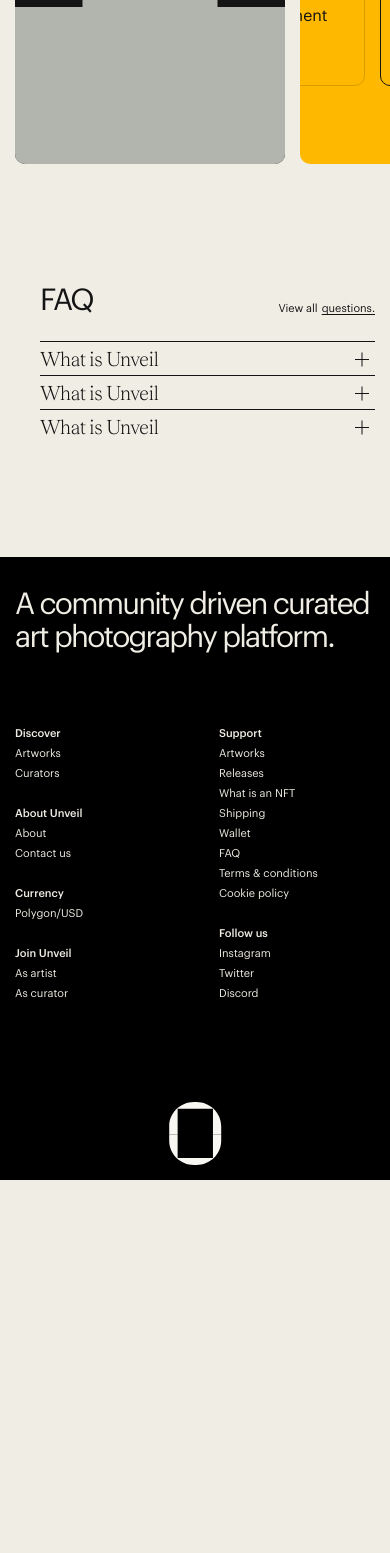
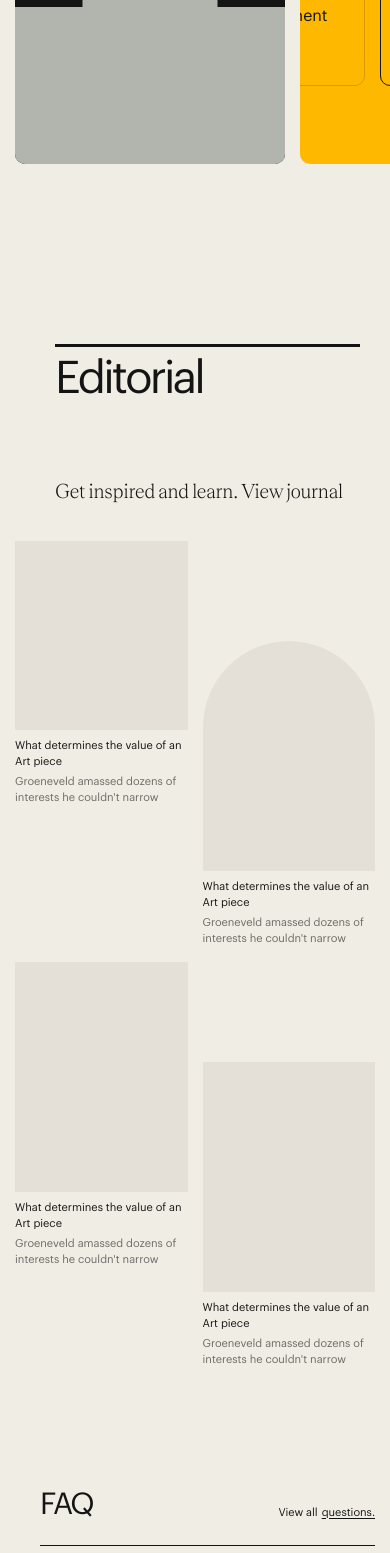
Before and after one commit to Unveil-art/unveil-marketplace, a Next.js app: page / in a window 390 px wide. Shown: the part 5819-7372 px from the top of the page. Before the commit the page ends 6999 px from the top, so only its background shows below. Built offline with nearby package versions, Linux system fonts and the light colour scheme.

Commit message:
journal section on homepage done

```diff
--- /dev/null
+++ b/components/section/Editorial.jsx
@@ -0,0 +1,72 @@
+import React from "react";
+import Title from "../reusable/Title";
+import Oneliner from "../reusable/Oneliner";
+
+const Editorial = () => {
+  return (
+    <section className="pt-[180px] px-[15px] md:px-10">
+      <Title title="Editorial" />
+      <Oneliner
+        text="Get inspired and learn."
+        href="/journal"
+        link="View journal"
+      />
+      <div className="relative grid grid-cols-2 gap-[15px] md:gap-10 md:grid-cols-4">
+        <div className="md:col-span-2">
+          <div className="w-full aspect-[10/11] bg-bgColor"></div>
+          <div className="md:text-center md:max-w-[400px] md:mx-auto mt-2 md:mt-10">
+            <p className="b3 md:h2 md:opacity-80">
+              What determines the value of an Art piece
+            </p>
+            <p className="b3 opacity-60 mt-1 md:max-w-[230px] md:mx-auto">
+              Groeneveld amassed dozens of interests he couldn't narrow
+            </p>
+          </div>
+        </div>
+        <div className="absolute top-0 hidden w-px h-full -translate-x-1/2 md:block bg-unveilDrakGray left-1/2"></div>
+        <div className="mt-[100px]">
+          <div className="aspect-[3/4] md:rounded-none rounded-t-full bg-bgColor"></div>
+          <div className="mx-auto mt-2">
+            <p className=" b3">What determines the value of an Art piece</p>
+            <p className="mt-1 b3 opacity-60">
+              Groeneveld amassed dozens of interests he couldn't narrow
+            </p>
+          </div>
+        </div>
+        <div className="md:block hidden absolute top-0 w-px h-full -translate-x-1/2 bg-unveilDrakGray right-[24%]"></div>
+
+        <div>
+          <div>
+            <div className="aspect-[3/4] md:rounded-t-full bg-bgColor"></div>
+            <div className="mx-auto mt-2">
+              <p className=" b3">What determines the value of an Art piece</p>
+              <p className="mt-1 b3 opacity-60">
+                Groeneveld amassed dozens of interests he couldn't narrow
+              </p>
+            </div>
+          </div>
+          <div className="md:block hidden mt-[100px]">
+            <div className="aspect-[3/4] bg-bgColor"></div>
+            <div className="mx-auto mt-2">
+              <p className=" b3">What determines the value of an Art piece</p>
+              <p className="mt-1 b3 opacity-60">
+                Groeneveld amassed dozens of interests he couldn't narrow
+              </p>
+            </div>
+          </div>
+        </div>
+        <div className="md:hidden block mt-[100px]">
+          <div className="aspect-[3/4] bg-bgColor"></div>
+          <div className="mx-auto mt-2">
+            <p className=" b3">What determines the value of an Art piece</p>
+            <p className="mt-1 b3 opacity-60">
+              Groeneveld amassed dozens of interests he couldn't narrow
+            </p>
+          </div>
+        </div>
+      </div>
+    </section>
+  );
+};
+
+export default Editorial;
--- a/pages/index.js
+++ b/pages/index.js
@@ -10,6 +10,7 @@ import RequestAccess from "../components/section/RequestAccess";
 import FAQ from "../components/section/FAQ";
 import WhyCollect from "../components/section/WhyCollect";
 import NewlyCurated from "../components/section/NewlyCurated";
+import Editorial from "../components/section/Editorial";
 
 export default function Home() {
   return (
@@ -35,6 +36,7 @@ export default function Home() {
       <Socials />
       <RequestAccess />
       <WhyCollect />
+      <Editorial />
       <FAQ />
     </>
   );
```
